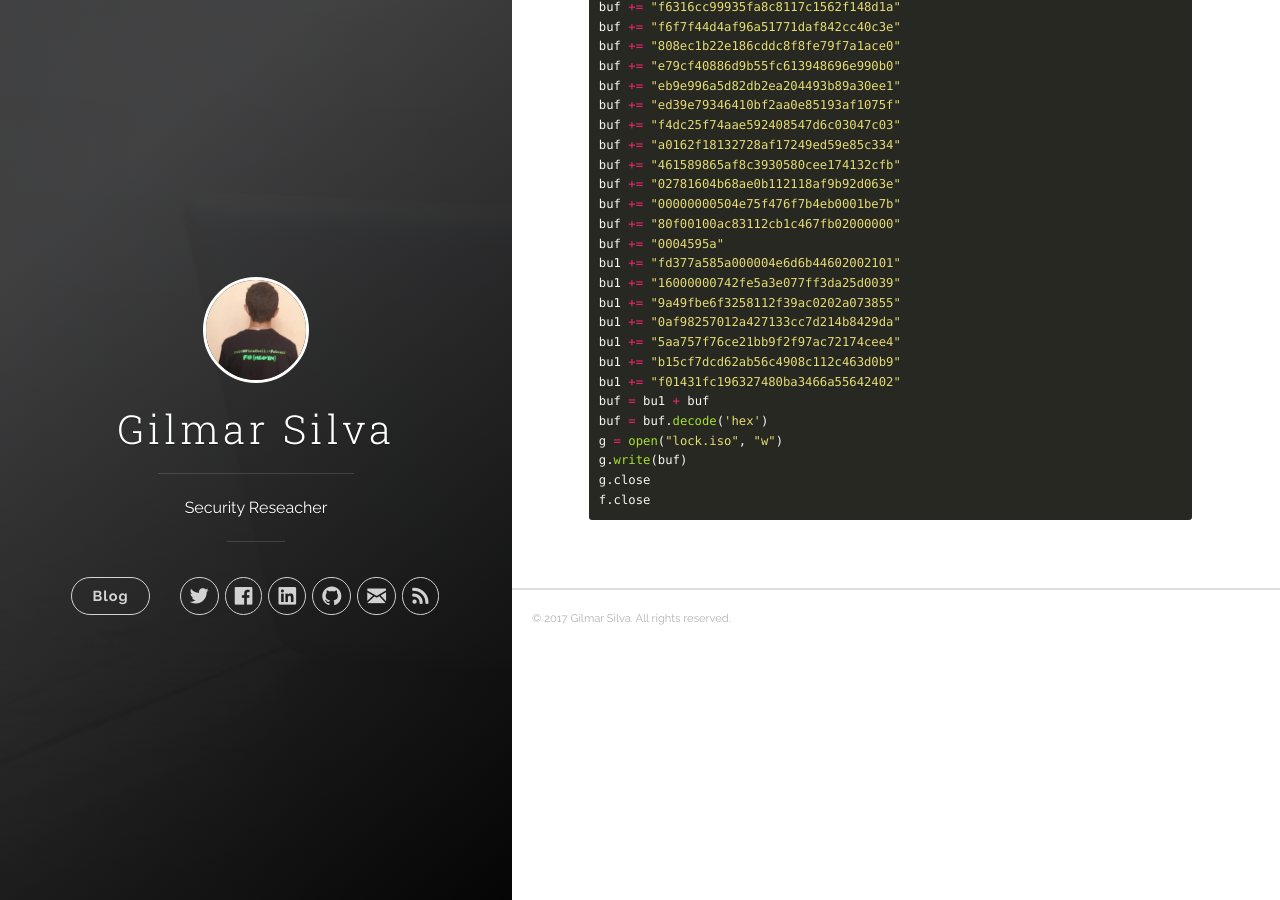
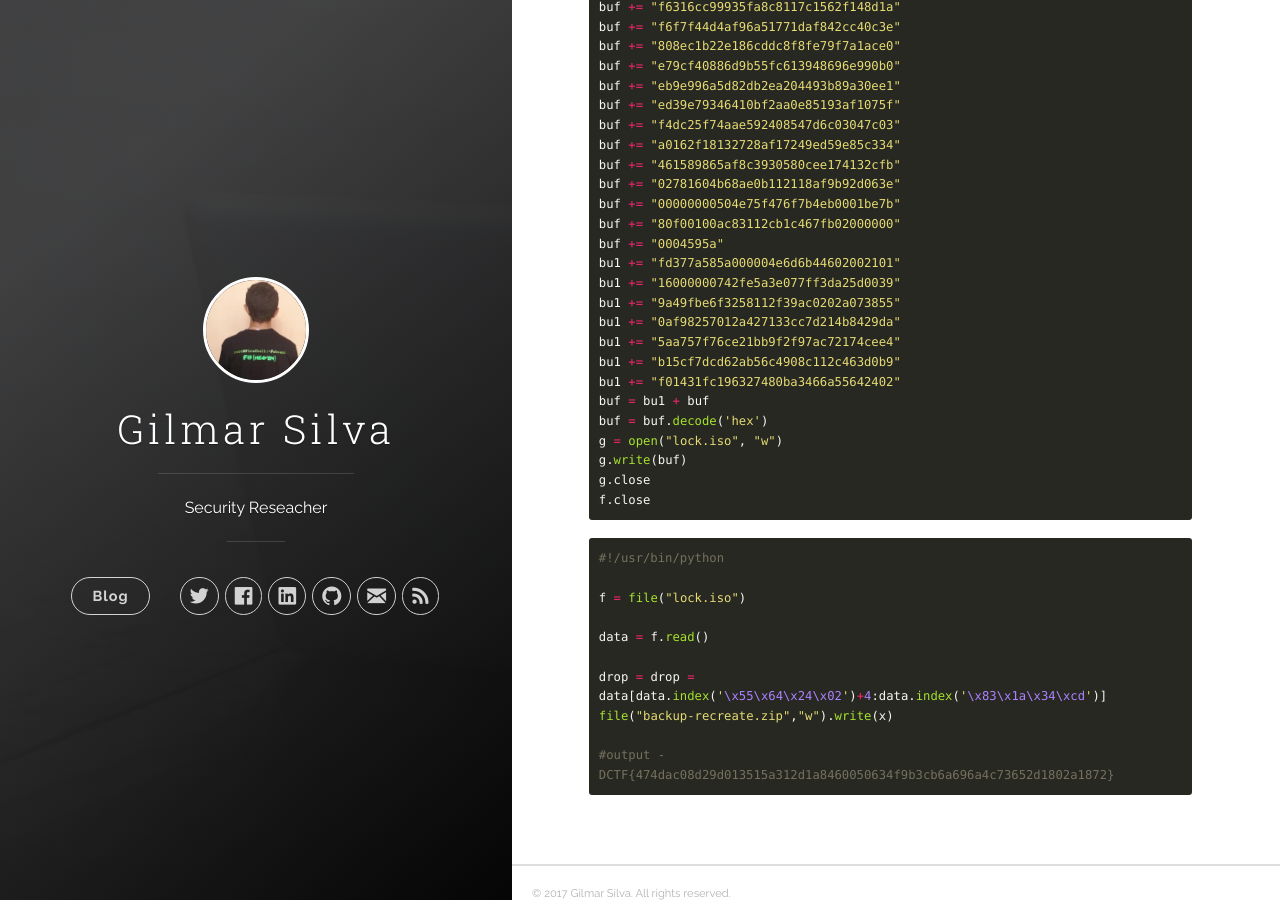
Before and after one commit to k13w/heavenh.github.io, a Jekyll site: the page built from _posts/2016-01-08-welcome-to-jekyll.markdown, in a window 1280 px wide and 900 px high, scrolled down 888 px. Built offline with Jekyll 4.4.1, drawn with Linux system fonts in a browser that asks for light colours; nearby versions of some CDN libraries.

Commit message:
:hammer:
:hammer:

````diff
--- a/_posts/2016-01-08-welcome-to-jekyll.markdown
+++ b/_posts/2016-01-08-welcome-to-jekyll.markdown
@@ -63,3 +63,16 @@ g.write(buf)
 g.close
 f.close
 ```
+
+``` python
+#!/usr/bin/python
+
+f = file("lock.iso")
+
+data = f.read()
+
+drop = drop = data[data.index('\x55\x64\x24\x02')+4:data.index('\x83\x1a\x34\xcd')]
+file("backup-recreate.zip","w").write(x)
+
+#output - DCTF{474dac08d29d013515a312d1a8460050634f9b3cb6a696a4c73652d1802a1872}
+```
````
